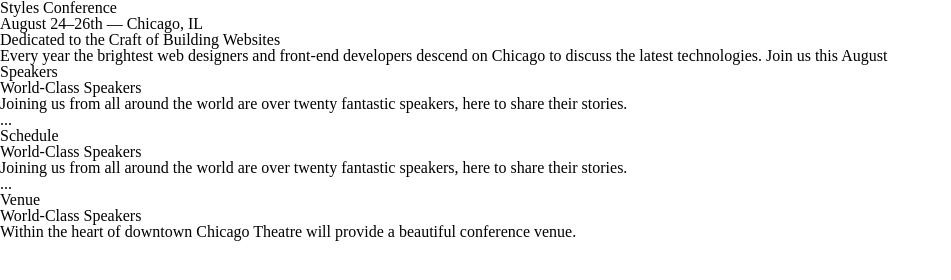
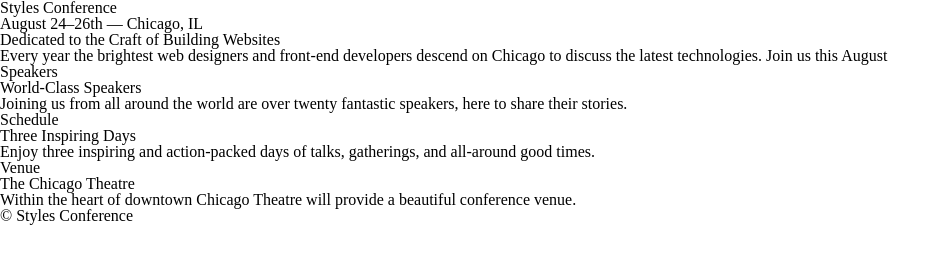
Before and after one commit to 276330/styles-conference, a plain HTML site: page index.html in a window 1280 px wide. Shown: the whole page, without its empty margins (0-951 px from the left). Drawn offline with Linux system fonts and the light colour scheme.

Commit message:
Update index.html

```diff
--- a/index.html
+++ b/index.html
@@ -23,7 +23,7 @@
               <p>Joining us from all around the world are over twenty fantastic speakers, here to share their stories.</p>
             </section>
 
-            ...
+
 
           </section>
 
@@ -31,11 +31,11 @@
 
             <section>
               <h5>Schedule</h5>
-              <h3>World-Class Speakers</h3>
-              <p>Joining us from all around the world are over twenty fantastic speakers, here to share their stories.</p>
+              <h3>Three Inspiring Days</h3>
+              <p>Enjoy three inspiring and action-packed days of talks, gatherings, and all-around good times.</p>
             </section>
 
-            ...
+
 
           </section>
 
@@ -43,9 +43,12 @@
 
             <section>
               <h5>Venue</h5>
-              <h3>World-Class Speakers</h3>
+              <h3>The Chicago Theatre</h3>
               <p>Within the heart of downtown Chicago Theatre will provide a beautiful conference venue.</p>
 
           </section>
+          <footer>
+            <small>&copy; Styles Conference</small>
+        </footer>
     </body>
 </html>
```
